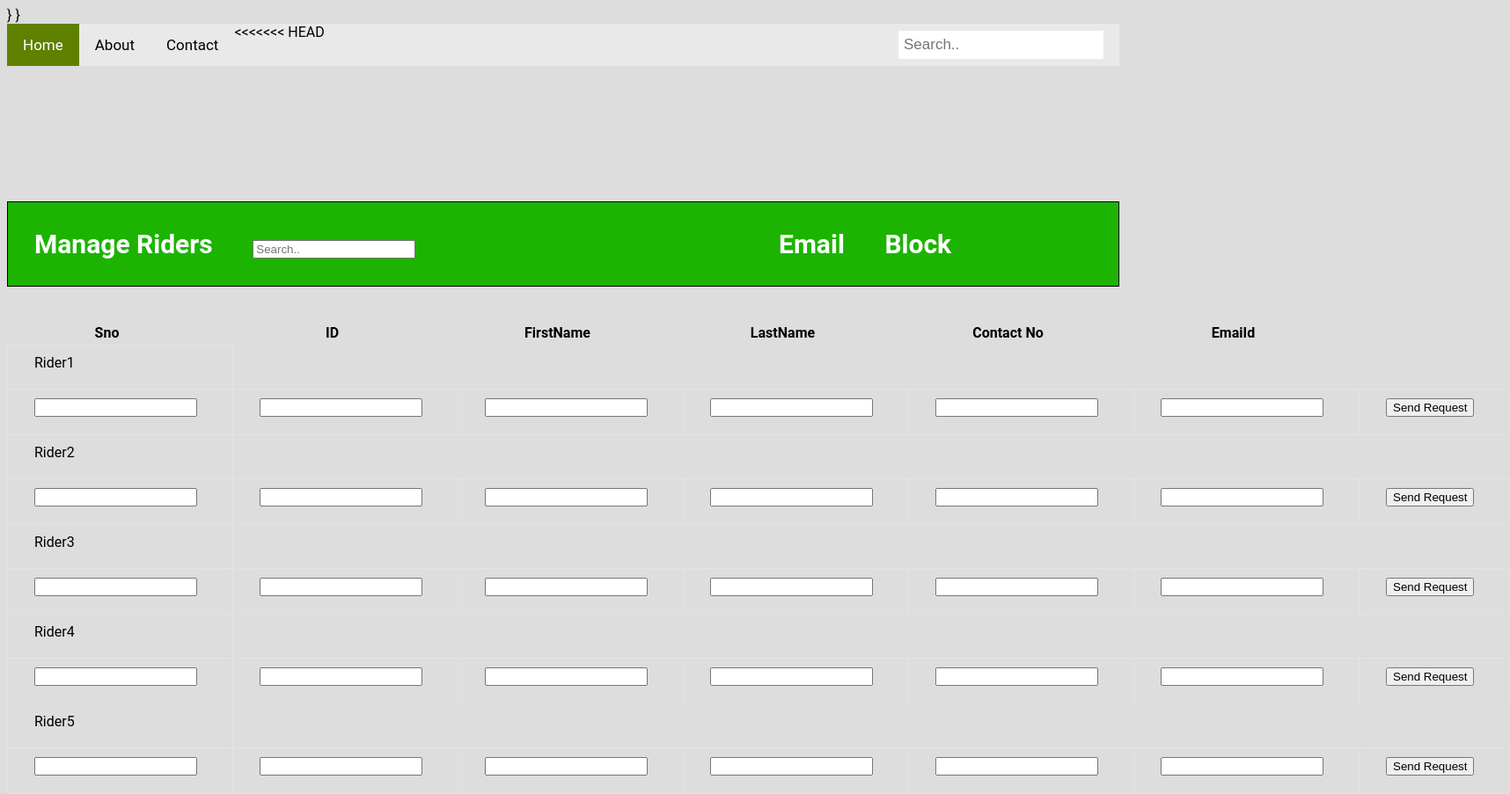
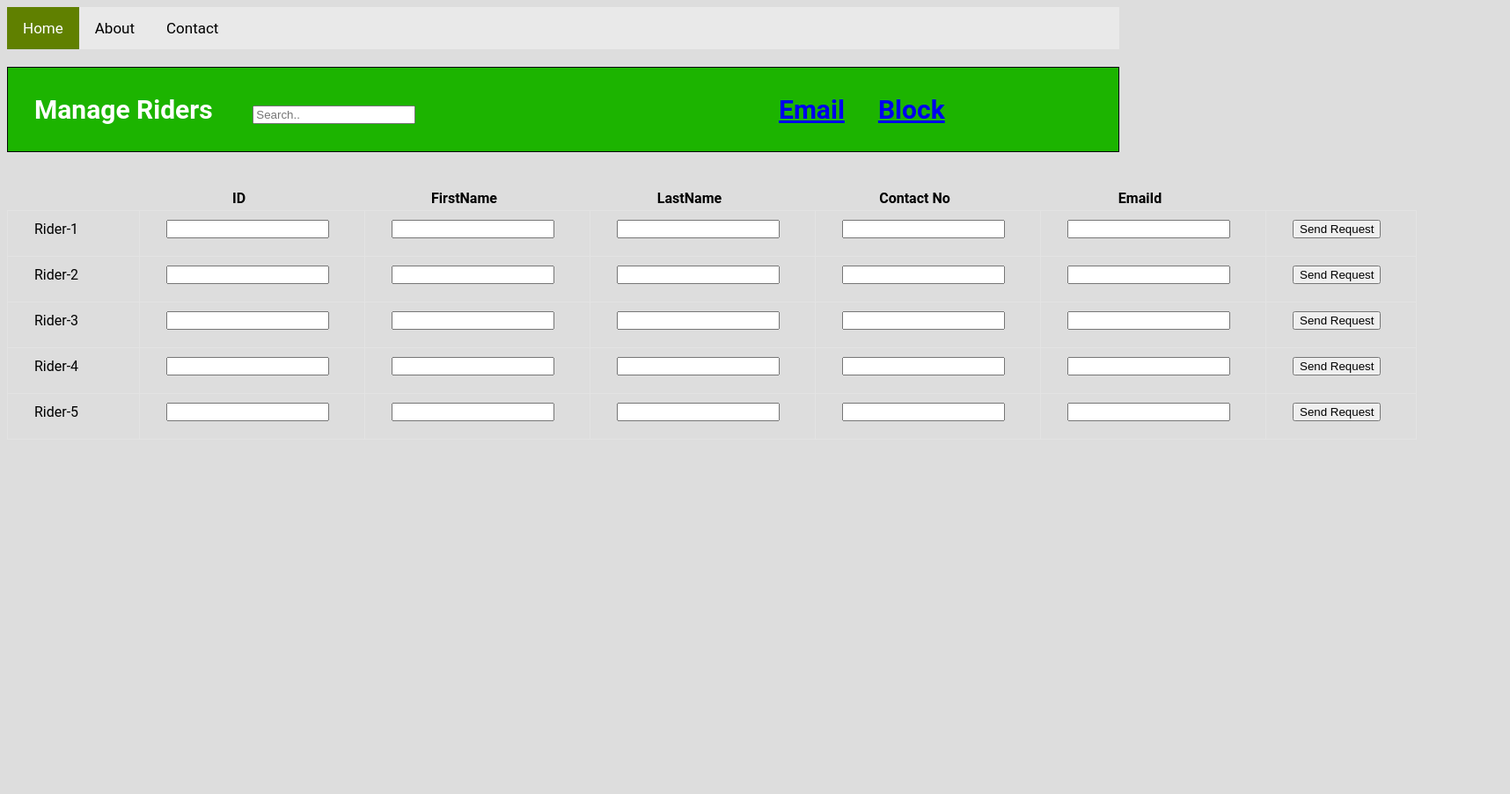
Before and after one commit to Vkvarmach/GDP-Web-App, a website: page public/m_riders.html in a window 1280 px wide. Shown: the whole page at 88% size, 1716 px wide, since content can reach past the window. Drawn offline with Linux system fonts and the light colour scheme.

Commit message:
linked blockrider page

```diff
--- a/public/m_riders.html
+++ b/public/m_riders.html
@@ -5,51 +5,13 @@
 
 
     <title><br>M_Riders</br></title>
-    <script src ="https://www.gstatic.com/firebasejs/9.9.4/firebase-app.js"></script>
-    <script src = "https://www.gstatic.com/firebasejs/9.9.4/firebase-database.js"></script>
 
 </head>
 
 <body>
 
-
-  <script>
-
-
-    const firebaseConfig = {
-      apiKey: "AIzaSyDghAAvMSGvON4Lmd-jop0VyjOiAC5t8lM",
-      authDomain: "smart-mobility-ios.firebaseapp.com",
-      databaseURL: "https://smart-mobility-ios-default-rtdb.firebaseio.com",
-      projectId: "smart-mobility-ios",
-      storageBucket: "smart-mobility-ios.appspot.com",
-      messagingSenderId: "727144855934",
-      appId: "1:727144855934:web:2ca21a0d262114a85ddb2f",
-      measurementId: "G-5SNWQ6NS22"
-    };
-
-    // Initialize Firebase
-    const app = initializeApp(firebaseConfig);
-    const analytics = getAnalytics(app);
-    const firebaseRef = firebase.database.ref("users");
-    firebaseRef.on("value"  ,  function(snapshot)
-    {
-      snapshot.forEach(function(element){
-        document.querySelector('#root').innerHTML =
-        <div>${element.val()}</div>
-      });
-    })
-    </script>
-
-
-
-      }
-    }
-
-
-
-  </script>
-
     <link rel="stylesheet" href="riders.css">
+   <script src ="riders.js"></script>
 
 
 
@@ -58,18 +20,6 @@
         <a class="active" href="index.html">Home</a>
         <a href="#about">About</a>
         <a href="#contact">Contact</a>
-<<<<<<< HEAD
-        <input type="text" placeholder="Search..">
-    </div>
-    <svg height="130" width="1500">
-        <defs>
-          <linearGradient id="grad1" x1="0%" y1="0%" x2="100%" y2="0%">
-            <stop offset="0%" style="stop-color: green;stop-opacity:1" />
-            <stop offset="100%" style="stop-color: yellow;stop-opacity:1" />
-          </linearGradient>
-        </defs>
-=======
->>>>>>> 8f1e730c37f1d78bdeebf2affa68dec4f88239cd
 
     </div>
 
@@ -79,8 +29,9 @@
     <input type="text" placeholder="Search..">&emsp;&emsp;&emsp;&emsp;
     &emsp;&emsp;&emsp;&emsp;&emsp;&emsp;&emsp;&emsp;&emsp;
 
-    <label for="Email">Email </label>&emsp;
-    <label for="Block">Block</label><br>
+    <a class="active" href="Emailriders.html">Email</a>&emsp;
+   <a class="active" href="blockrider.html">Block</a>
+
 
   </h1>
     <br>
@@ -89,7 +40,7 @@
     <table id="example" class="display" style="width:100%">
       <thead>
           <tr>
-              <th>Sno</th>
+              <th></th>
               <th>ID</th>
               <th>FirstName</th>
               <th>LastName</th>
@@ -97,12 +48,12 @@
               <th>EmaiId</th>
 
           </tr>
-          <td>Rider1</td>
+
       </thead>
       <tbody>
           <tr>
 
-            <td><input type="text" id="row-1-age" name="row-1-age" value=""></td>
+            <td> <label for="Rider1">Rider-1 </label>
               <td><input type="text" id="row-1-age" name="row-1-age" value=""></td>
               <td><input type="text" id="row-1-position" name="row-1-position" value=""></td>
               <td><input type="text" id="row-1-office" name="row-1-office">
@@ -112,10 +63,10 @@
               </select></td>
           </tr>
 
-          <td>Rider2</td>
+
           <tr>
 
-            <td><input type="text" id="row-1-age" name="row-1-age" value=""></td>
+            <td><label for="Rider1">Rider-2 </label></td>
               <td><input type="text" id="row-1-age" name="row-1-age" value=""></td>
               <td><input type="text" id="row-1-position" name="row-1-position" value=""></td>
               <td><input type="text" id="row-1-office" name="row-1-office">
@@ -126,10 +77,10 @@
               </select></td>
           </tr>
 
-          <td>Rider3</td>
+
           <tr>
 
-            <td><input type="text" id="row-1-age" name="row-1-age" value=""></td>
+            <td><label for="Rider3">Rider-3 </label></td>
               <td><input type="text" id="row-1-age" name="row-1-age" value=""></td>
               <td><input type="text" id="row-1-position" name="row-1-position" value=""></td>
               <td><input type="text" id="row-1-office" name="row-1-office">
@@ -140,10 +91,10 @@
               </select></td>
           </tr>
 
-          <td>Rider4</td>
+
           <tr>
 
-            <td><input type="text" id="row-1-age" name="row-1-age" value=""></td>
+            <td><label for="Rider4">Rider-4 </label></td>
               <td><input type="text" id="row-1-age" name="row-1-age" value=""></td>
               <td><input type="text" id="row-1-position" name="row-1-position" value=""></td>
               <td><input type="text" id="row-1-office" name="row-1-office">
@@ -154,10 +105,10 @@
               </select></td>
           </tr>
 
-          <td>Rider5</td>
+
           <tr>
 
-            <td><input type="text" id="row-1-age" name="row-1-age" value=""></td>
+            <td><label for="Rider1">Rider-5 </label></td>
               <td><input type="text" id="row-1-age" name="row-1-age" value=""></td>
               <td><input type="text" id="row-1-position" name="row-1-position" value=""></td>
               <td><input type="text" id="row-1-office" name="row-1-office">
```
